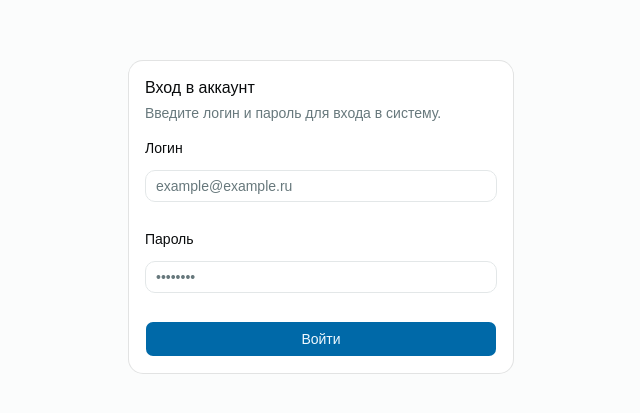
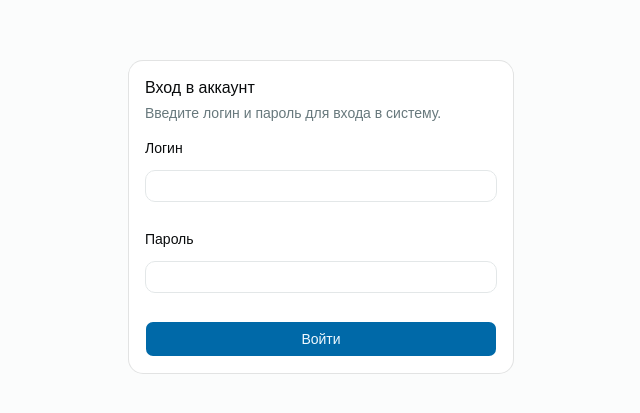
Before and after one commit to sebryk/modules, a React (Vite) app in the folder frontend/: page /login in a window 1280 px wide. Shown: the part 183-596 px from the top of the page, without its empty margins (319-959 px from the left). Built offline with nearby package versions, Linux system fonts and the light colour scheme.

Commit message:
refactor sign in page

```diff
--- a/frontend/src/features/auth/sign-in/ui/sign-in-form.tsx
+++ b/frontend/src/features/auth/sign-in/ui/sign-in-form.tsx
@@ -1,3 +1,4 @@
+import type { ComponentProps } from "react"
 import { useState } from "react"
 import { useLocation, useNavigate } from "react-router"
 
@@ -14,7 +15,6 @@ import {
 } from "@/shared/ui/card"
 import {
    Field,
-   FieldDescription,
    FieldError,
    FieldGroup,
    FieldLabel,
@@ -33,21 +33,26 @@ type SignInFormProps = {
 }
 
 const SignInForm = ({ className }: SignInFormProps) => {
-   const { form: { title, subtitle, inputs, submitButton } } = data
+   const { form: { title, subtitle, inputs, button } } = data
    const navigate = useNavigate()
    const location = useLocation()
    const state = location.state as RedirectState | null
-   const [login, setLogin] = useState("")
-   const [password, setPassword] = useState("")
+   const [auth, setAuth] = useState({
+      login: "",
+      password: "",
+   })
+   const { login, password } = auth
    const [errorMessage, setErrorMessage] = useState<string | null>(null)
 
-   const handleSubmit = (event: React.FormEvent<HTMLFormElement>) => {
+   const handleSubmit: NonNullable<ComponentProps<"form">["onSubmit"]> = (
+      event
+   ) => {
       event.preventDefault()
 
       const normalizedLogin = login.trim()
 
       if (!normalizedLogin || !password) {
-         setErrorMessage("Enter login and password.")
+         setErrorMessage("Введите логин и пароль.")
          return
       }
 
@@ -72,39 +77,32 @@ const SignInForm = ({ className }: SignInFormProps) => {
             <CardContent>
                <form onSubmit={handleSubmit}>
                   <FieldGroup>
-                     <Field>
-                        <FieldLabel htmlFor="login">{inputs.login.label}</FieldLabel>
-                        <Input
-                           id="login"
-                           type="text"
-                           placeholder={inputs.login.placeholder}
-                           value={login}
-                           onChange={(event) => {
-                              setLogin(event.target.value)
-                              setErrorMessage(null)
-                           }}
-                           required
-                        />
-                     </Field>
-                     <Field>
-                        <FieldLabel htmlFor="password">{inputs.password.label}</FieldLabel>
-                        <Input
-                           id="password"
-                           type="password"
-                           placeholder={inputs.password.placeholder}
-                           value={password}
-                           onChange={(event) => {
-                              setPassword(event.target.value)
-                              setErrorMessage(null)
-                           }}
-                           required
-                        />
-                     </Field>
+                     {inputs.map((input) => (
+                        <Field key={input.name}>
+                           <FieldLabel htmlFor={input.name}>
+                              {input.label}
+                           </FieldLabel>
+                           <Input
+                              id={input.name}
+                              type={input.type}
+                              value={
+                                 auth[input.name as keyof typeof auth] || ""
+                              }
+                              onChange={(e) => {
+                                 const value = e.target.value
+                                 setAuth((prev) => ({
+                                    ...prev,
+                                    [input.name]: value,
+                                 }))
+                              }}
+                           />
+                        </Field>
+                     ))}
                      {errorMessage ? (
                         <FieldError>{errorMessage}</FieldError>
                      ) : null}
                      <Field>
-                        <Button type="submit">{submitButton}</Button>
+                        <Button type="submit">{button.title}</Button>
                      </Field>
                   </FieldGroup>
                </form>
--- a/frontend/src/shared/data/login-page.json
+++ b/frontend/src/shared/data/login-page.json
@@ -2,16 +2,22 @@
    "form": {
       "title": "Вход в аккаунт",
       "subtitle": "Введите логин и пароль для входа в систему.",
-      "inputs": {
-         "login": {
+      "inputs": [
+         {
+            "name": "login",
+            "type": "text",
             "label": "Логин",
             "placeholder": "example@example.ru"
          },
-         "password": {
+         {
+            "name": "password",
+            "type": "password",
             "label": "Пароль",
             "placeholder": "••••••••"
          }
-      },
-      "submitButton": "Войти"
+      ],
+      "button": {
+         "title": "Войти"
+      }
    }
 }
```
